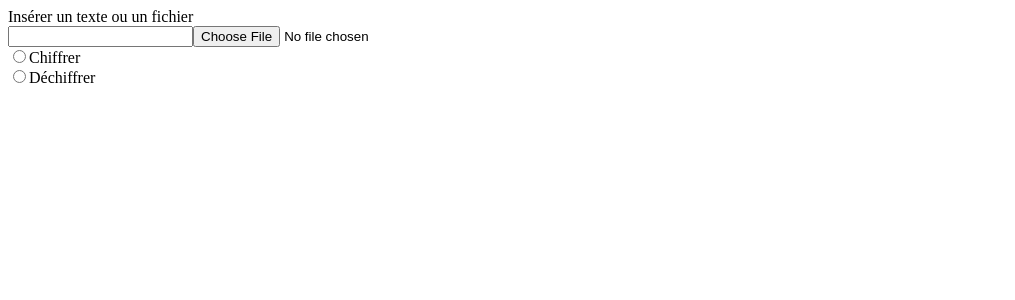
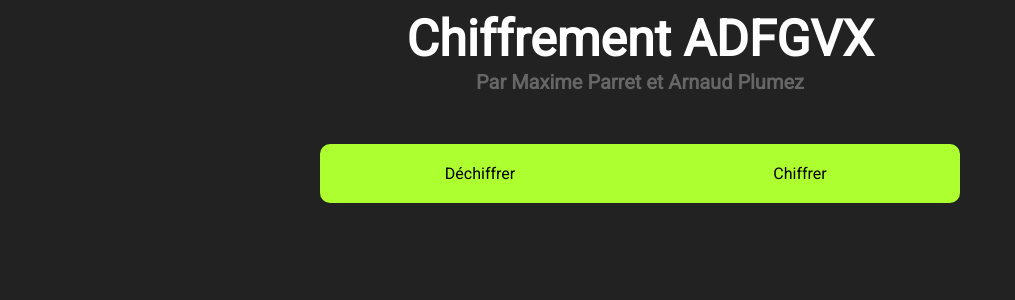
Before and after one commit to lucmaxime/ChiffrementADFGVX, a Vue app: page / in a window 1280 px wide. Shown: the top 300 px of the page, without its empty margins (0-1015 px from the left). Built offline with nearby package versions, Linux system fonts and the light colour scheme.

Commit message:
Base style

```diff
--- a/index.html
+++ b/index.html
@@ -3,14 +3,10 @@
   <head>
     <meta charset="utf-8">
     <meta name="viewport" content="width=device-width,initial-scale=1.0">
-    <title>chiffrementadfgvx</title>
+    <title>Chiffrement ADFGVX</title>
+    <link href="https://fonts.googleapis.com/css?family=Roboto" rel="stylesheet">
   </head>
   <body>
-    <form action="">
-      <div>Insérer un texte ou un fichier</div>
-      <input type="text" name="Texte"></input><input type="file" name ="Fichier"></input><br>
-      <input type="radio" name="Méthode" value="Chiffrer">Chiffrer<br>
-      <input type="radio" name="Méthode" value="Déchiffrer">Déchiffrer<br>
-    </form>
+    <div id="app"></div>
   </body>
 </html>
--- a/src/App.vue
+++ b/src/App.vue
@@ -1,28 +1,42 @@
 <template>
   <div id="app">
-    <img src="./assets/logo.png">
-    <HelloWorld/>
+    <h1>Chiffrement ADFGVX</h1>
+    <h2>Par Maxime Parret et Arnaud Plumez</h2>
+    <Home/>
   </div>
 </template>
 
 <script>
-import HelloWorld from './components/HelloWorld'
+import Home from './components/Home'
 
 export default {
   name: 'App',
   components: {
-    HelloWorld
+    Home
   }
 }
 </script>
 
 <style>
 #app {
-  font-family: 'Avenir', Helvetica, Arial, sans-serif;
-  -webkit-font-smoothing: antialiased;
-  -moz-osx-font-smoothing: grayscale;
+  background: #222;
+  min-height: 100vh;
+}
+h1, h2 {
+  margin: 0;
   text-align: center;
-  color: #2c3e50;
-  margin-top: 60px;
+  color: white;
+  font-size: 50px;
+  padding-top: 10px;
+}
+h2 {
+  font-size: 20px;
+  padding-top: 2px;
+  color: #666;
+}
+body, html {
+  margin: 0;
+  padding: 0;
+  font-family: 'Roboto', sans-serif;
 }
 </style>
--- /dev/null
+++ b/src/components/Chiffrer.vue
@@ -0,0 +1,14 @@
+<template>
+  <div id="chiffrer">
+    Chiffrer
+  </div>
+</template>
+
+<script>
+export default {
+  name: 'Chiffrer'
+}
+</script>
+
+<style>
+</style>
--- /dev/null
+++ b/src/components/Dechiffrer.vue
@@ -0,0 +1,14 @@
+<template>
+  <div id="dechiffrer">
+    Dechiffrer
+  </div>
+</template>
+
+<script>
+export default {
+  name: 'Chiffrer'
+}
+</script>
+
+<style>
+</style>
--- a/src/components/HelloWorld.vue
+++ /dev/null
@@ -1,113 +0,0 @@
-<template>
-  <div class="hello">
-    <h1>{{ msg }}</h1>
-    <h2>Essential Links</h2>
-    <ul>
-      <li>
-        <a
-          href="https://vuejs.org"
-          target="_blank"
-        >
-          Core Docs
-        </a>
-      </li>
-      <li>
-        <a
-          href="https://forum.vuejs.org"
-          target="_blank"
-        >
-          Forum
-        </a>
-      </li>
-      <li>
-        <a
-          href="https://chat.vuejs.org"
-          target="_blank"
-        >
-          Community Chat
-        </a>
-      </li>
-      <li>
-        <a
-          href="https://twitter.com/vuejs"
-          target="_blank"
-        >
-          Twitter
-        </a>
-      </li>
-      <br>
-      <li>
-        <a
-          href="http://vuejs-templates.github.io/webpack/"
-          target="_blank"
-        >
-          Docs for This Template
-        </a>
-      </li>
-    </ul>
-    <h2>Ecosystem</h2>
-    <ul>
-      <li>
-        <a
-          href="http://router.vuejs.org/"
-          target="_blank"
-        >
-          vue-router
-        </a>
-      </li>
-      <li>
-        <a
-          href="http://vuex.vuejs.org/"
-          target="_blank"
-        >
-          vuex
-        </a>
-      </li>
-      <li>
-        <a
-          href="http://vue-loader.vuejs.org/"
-          target="_blank"
-        >
-          vue-loader
-        </a>
-      </li>
-      <li>
-        <a
-          href="https://github.com/vuejs/awesome-vue"
-          target="_blank"
-        >
-          awesome-vue
-        </a>
-      </li>
-    </ul>
-  </div>
-</template>
-
-<script>
-export default {
-  name: 'HelloWorld',
-  data () {
-    return {
-      msg: 'Welcome to Your Vue.js App'
-    }
-  }
-}
-</script>
-
-<!-- Add "scoped" attribute to limit CSS to this component only -->
-<style scoped>
-h1, h2 {
-  font-weight: normal;
-}
-ul {
-  list-style-type: none;
-  padding: 0;
-}
-li {
-  display: inline-block;
-  margin: 0 10px;
-}
-a {
-  color: #42b983;
-}
-</style>
--- /dev/null
+++ b/src/components/Home.vue
@@ -0,0 +1,69 @@
+<template>
+  <div class="home">
+    <div class="radios">
+      <div @click="toggleRadios('1')" class="radio-dechiffrer">Déchiffrer</div>
+      <div @click="toggleRadios('2')" class="radio-chiffrer">Chiffrer</div>
+    </div>
+
+    <Chiffrer v-show="isChiffrer"/>
+    <Dechiffrer v-show="isDechiffrer"/>
+  </div>
+</template>
+
+<script>
+import Chiffrer from './Chiffrer'
+import Dechiffrer from './Dechiffrer'
+export default {
+  name: 'Home',
+  data () {
+    return {
+      isChiffrer: false,
+      isDechiffrer: false
+    }
+  },
+  methods: {
+    toggleRadios: (val) => {
+      if (!this.isChiffrer && !this.isDechiffrer) {
+        this.isDechiffrer = (val === '1')
+        this.isChiffrer = (val === '2')
+      } else {
+        this.isChiffrer = !this.isChiffrer
+        this.isDechiffrer = !this.isDechiffrer
+      }
+    }
+  },
+  components: {
+    Chiffrer,
+    Dechiffrer
+  }
+}
+</script>
+
+<!-- Add "scoped" attribute to limit CSS to this component only -->
+<style scoped>
+.radios {
+  margin: 50px auto 0 auto;
+  width: 50vw;
+  display: flex;
+  flex-flow: row nowrap;
+  justify-content: space-around;
+}
+.radios > div {
+  flex-basis: 25vw;
+  text-align: center;
+  padding: 20px 0;
+  background: #adff2f;
+  transition: all .5s;
+}
+.radios > div:hover {
+  background: #acff2fd0;
+  font-size: 1.2em;
+  font-weight: bold;
+}
+.radios div:first-child {
+  border-radius: 10px 0 0 10px;
+}
+.radios div:last-child {
+  border-radius: 0 10px 10px 0;
+}
+</style>
```
Also changed, not shown: 1 other file (tests, documents, lock files or other folders).
